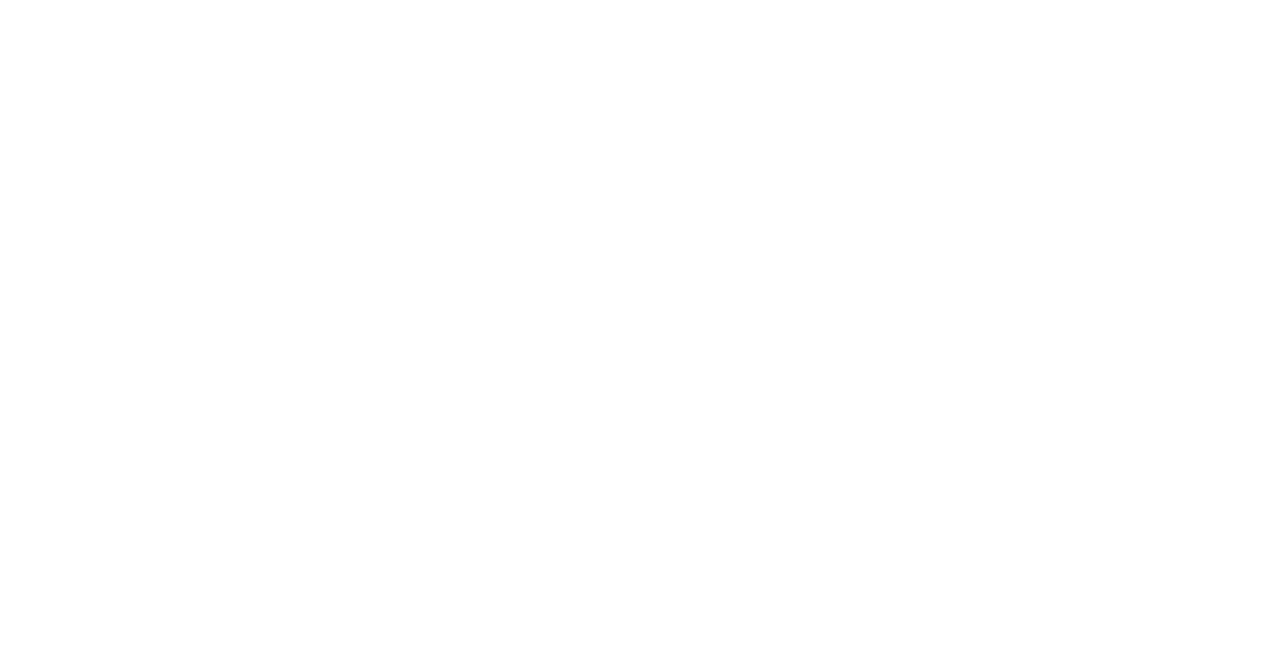
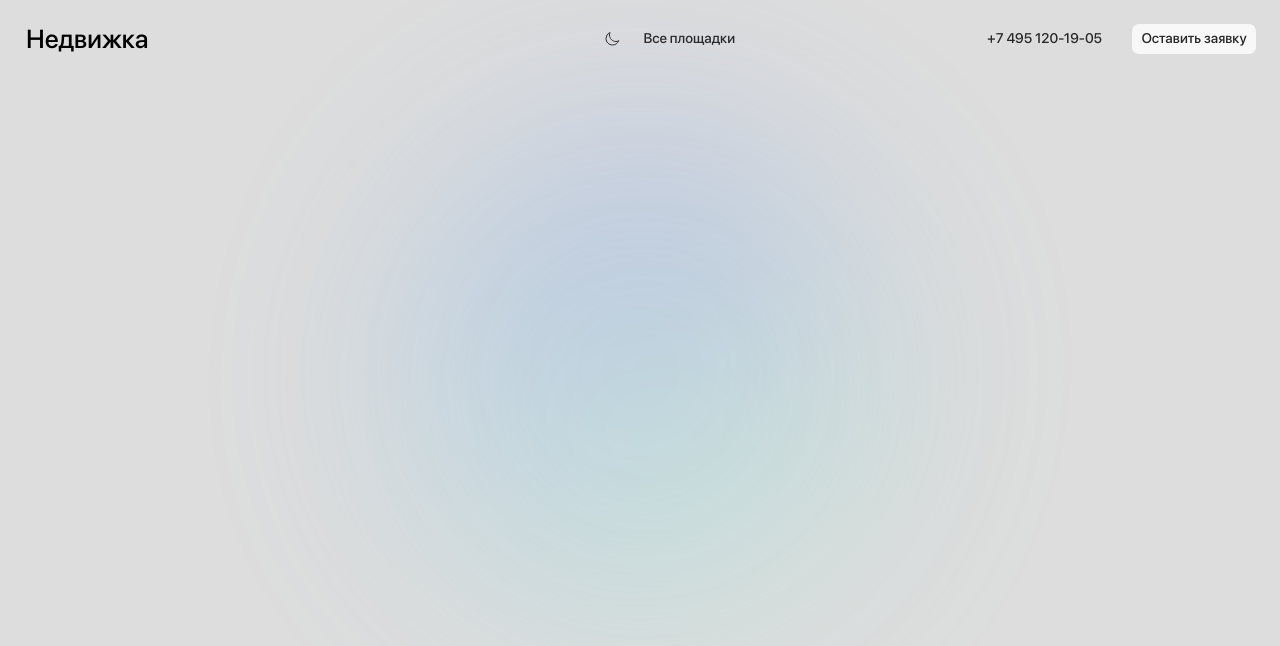
Before and after one commit to Imba-Sharik/nedvizka, a Next.js app: page / in a window 1280 px wide. Shown: the top 646 px of the page. Built offline with nearby package versions, Linux system fonts and the light colour scheme.

Commit message:
feat: add responsive header with theme toggle and gradient hero

```diff
--- a/src/app/globals.css
+++ b/src/app/globals.css
@@ -55,10 +55,10 @@
 :root {
   --page-bg: #DDDDDD;
   --page-text: #000000;
-  --page-divider: rgba(151, 151, 151, 0.34);
+  --page-divider: #BBBBBB;
 
-  --background: oklch(1 0 0);
-  --foreground: oklch(0.145 0 0);
+  --background: #DDDDDD;
+  --foreground: #000000;
   --card: oklch(1 0 0);
   --card-foreground: oklch(0.145 0 0);
   --popover: oklch(1 0 0);
@@ -96,8 +96,8 @@
   --page-text: #FFFFFF;
   --page-divider: #2B2B2B;
 
-  --background: oklch(0.145 0 0);
-  --foreground: oklch(0.985 0 0);
+  --background: #0A0A0A;
+  --foreground: #FFFFFF;
   --card: oklch(0.205 0 0);
   --card-foreground: oklch(0.985 0 0);
   --popover: oklch(0.205 0 0);
@@ -129,14 +129,42 @@
   --sidebar-ring: oklch(0.556 0 0);
 }
 
+html {
+  scrollbar-width: none;
+}
+
+html::-webkit-scrollbar {
+  display: none;
+}
+
+@keyframes gradient-rotate {
+  0% {
+    transform: rotate(0deg);
+  }
+  100% {
+    transform: rotate(360deg);
+  }
+}
+
+.gradient-blur {
+  --size: 500px;
+  --speed: 50s;
+  --easing: cubic-bezier(0.8, 0.2, 0.2, 0.8);
+
+  width: var(--size);
+  height: var(--size);
+  opacity: 0.22;
+  filter: blur(100px);
+  background-image: conic-gradient(hsl(222, 84%, 60%), hsl(164, 79%, 71%), hsl(200, 80%, 65%), hsl(222, 84%, 60%));
+  animation: gradient-rotate var(--speed) var(--easing) alternate infinite;
+  border-radius: 50%;
+}
+
 @layer base {
   * {
     @apply border-border outline-ring/50;
   }
   body {
-    @apply bg-background text-foreground;
-  }
-  html {
-    @apply font-sans;
+    @apply bg-background text-foreground font-sans;
   }
 }
--- a/src/app/layout.tsx
+++ b/src/app/layout.tsx
@@ -14,12 +14,8 @@
   children: React.ReactNode;
 }>) {
   return (
-    <html
-      lang="ru"
-      className={`${sfProDisplay.variable} ${ptMono.variable} antialiased`}
-      suppressHydrationWarning
-    >
-      <body className="min-w-480 overflow-x-hidden">
+    <html lang="ru" suppressHydrationWarning>
+      <body className={`${sfProDisplay.variable} ${ptMono.variable} overflow-x-hidden antialiased`}>
         <ThemeProvider
           attribute="class"
           defaultTheme="light"
--- a/src/app/page.tsx
+++ b/src/app/page.tsx
@@ -1,6 +1,14 @@
+import { Header } from "@/widgets/header";
+
 export default function Home() {
   return (
-    <main className="w-480 mx-auto bg-page-bg">
+    <main className="relative w-full max-w-480 mx-auto min-h-screen">
+      <Header />
+
+      {/* Gradient blur */}
+      <div className="absolute top-30 left-1/2 -translate-x-1/2 pointer-events-none z-0">
+        <div className="gradient-blur" />
+      </div>
     </main>
   );
 }
--- a/src/shared/fonts/index.ts
+++ b/src/shared/fonts/index.ts
@@ -23,6 +23,7 @@
   ],
   variable: "--font-sf-pro-display",
   display: "swap",
+  adjustFontFallback: false,
 });
 
 export const ptMono = localFont({
@@ -31,4 +32,5 @@
   ],
   variable: "--font-pt-mono",
   display: "swap",
+  adjustFontFallback: false,
 });
--- /dev/null
+++ b/src/widgets/header/index.ts
@@ -0,0 +1 @@
+export { Header } from "./ui/Header";
--- /dev/null
+++ b/src/widgets/header/ui/Header.tsx
@@ -0,0 +1,127 @@
+"use client";
+
+import { useState } from "react";
+import { useTheme } from "next-themes";
+
+export function Header() {
+  const [isMenuOpen, setIsMenuOpen] = useState(false);
+  const { theme, setTheme } = useTheme();
+
+  const toggleTheme = () => {
+    setTheme(theme === "dark" ? "light" : "dark");
+  };
+
+  return (
+    <header className="relative flex items-center justify-between py-4 px-4 lg:py-5.75 lg:pl-6.5 lg:pr-6">
+      <span className="text-[22px] lg:text-[26px] font-medium leading-7.75 text-page-text">
+        Недвижка
+      </span>
+
+      {/* Desktop nav */}
+      <nav className="hidden lg:flex items-center">
+        <button
+          onClick={toggleTheme}
+          className="w-7.5 h-7.5 flex items-center justify-center rounded-[7px] opacity-[0.82] text-page-text hover:bg-black/5 dark:hover:bg-white/10 transition-colors mr-4"
+          aria-label="Переключить тему"
+        >
+          <svg
+            className="hidden dark:block w-5 h-5"
+            fill="none"
+            viewBox="0 0 24 24"
+            stroke="currentColor"
+            strokeWidth={1.5}
+          >
+            <path
+              strokeLinecap="round"
+              strokeLinejoin="round"
+              d="M12 3v2.25m6.364.386-1.591 1.591M21 12h-2.25m-.386 6.364-1.591-1.591M12 18.75V21m-4.773-4.227-1.591 1.591M5.25 12H3m4.227-4.773L5.636 5.636M15.75 12a3.75 3.75 0 1 1-7.5 0 3.75 3.75 0 0 1 7.5 0Z"
+            />
+          </svg>
+          <svg
+            className="block dark:hidden w-4 h-4"
+            fill="none"
+            viewBox="0 0 24 24"
+            stroke="currentColor"
+            strokeWidth={1.5}
+          >
+            <path
+              strokeLinecap="round"
+              strokeLinejoin="round"
+              d="M21.752 15.002A9.72 9.72 0 0 1 18 15.75c-5.385 0-9.75-4.365-9.75-9.75 0-1.33.266-2.597.748-3.752A9.753 9.753 0 0 0 3 11.25C3 16.635 7.365 21 12.75 21a9.753 9.753 0 0 0 9.002-5.998Z"
+            />
+          </svg>
+        </button>
+
+        <p className="text-[14px] font-medium leading-4.25 opacity-[0.82] text-page-text mr-63">
+          Все площадки
+        </p>
+
+        <p className="text-[14px] font-medium leading-4.25 opacity-[0.82] text-page-text mr-7.5">
+          +7 495 120-19-05
+        </p>
+
+        <button className="w-31 h-7.5 rounded-[7px] bg-white dark:bg-white/10 opacity-[0.82] text-[14px] font-medium text-page-text">
+          Оставить заявку
+        </button>
+      </nav>
+
+      {/* Mobile menu button */}
+      <button
+        className="lg:hidden text-[14px] font-medium uppercase tracking-wide text-page-text opacity-[0.82]"
+        onClick={() => setIsMenuOpen(!isMenuOpen)}
+      >
+        {isMenuOpen ? "Закрыть" : "Menu"}
+      </button>
+
+      {/* Mobile menu */}
+      {isMenuOpen && (
+        <div className="absolute top-full left-0 right-0 bg-background shadow-md p-4 flex flex-col gap-4 lg:hidden z-50">
+          <p className="text-[14px] font-medium leading-4.25 opacity-[0.82] text-page-text">
+            Все площадки
+          </p>
+
+          <p className="text-[14px] font-medium leading-4.25 opacity-[0.82] text-page-text">
+            +7 495 120-19-05
+          </p>
+
+          <button className="w-full h-7.5 rounded-[7px] bg-black/5 dark:bg-white/10 opacity-[0.82] text-[14px] font-medium text-page-text">
+            Оставить заявку
+          </button>
+
+          <button
+            onClick={toggleTheme}
+            className="flex items-center gap-2 text-[14px] font-medium opacity-[0.82] text-page-text"
+          >
+            <svg
+              className="hidden dark:block w-5 h-5"
+              fill="none"
+              viewBox="0 0 24 24"
+              stroke="currentColor"
+              strokeWidth={1.5}
+            >
+              <path
+                strokeLinecap="round"
+                strokeLinejoin="round"
+                d="M12 3v2.25m6.364.386-1.591 1.591M21 12h-2.25m-.386 6.364-1.591-1.591M12 18.75V21m-4.773-4.227-1.591 1.591M5.25 12H3m4.227-4.773L5.636 5.636M15.75 12a3.75 3.75 0 1 1-7.5 0 3.75 3.75 0 0 1 7.5 0Z"
+              />
+            </svg>
+            <svg
+              className="block dark:hidden w-4 h-4"
+              fill="none"
+              viewBox="0 0 24 24"
+              stroke="currentColor"
+              strokeWidth={1.5}
+            >
+              <path
+                strokeLinecap="round"
+                strokeLinejoin="round"
+                d="M21.752 15.002A9.72 9.72 0 0 1 18 15.75c-5.385 0-9.75-4.365-9.75-9.75 0-1.33.266-2.597.748-3.752A9.753 9.753 0 0 0 3 11.25C3 16.635 7.365 21 12.75 21a9.753 9.753 0 0 0 9.002-5.998Z"
+              />
+            </svg>
+            Сменить тему
+          </button>
+        </div>
+      )}
+    </header>
+  );
+}
```
